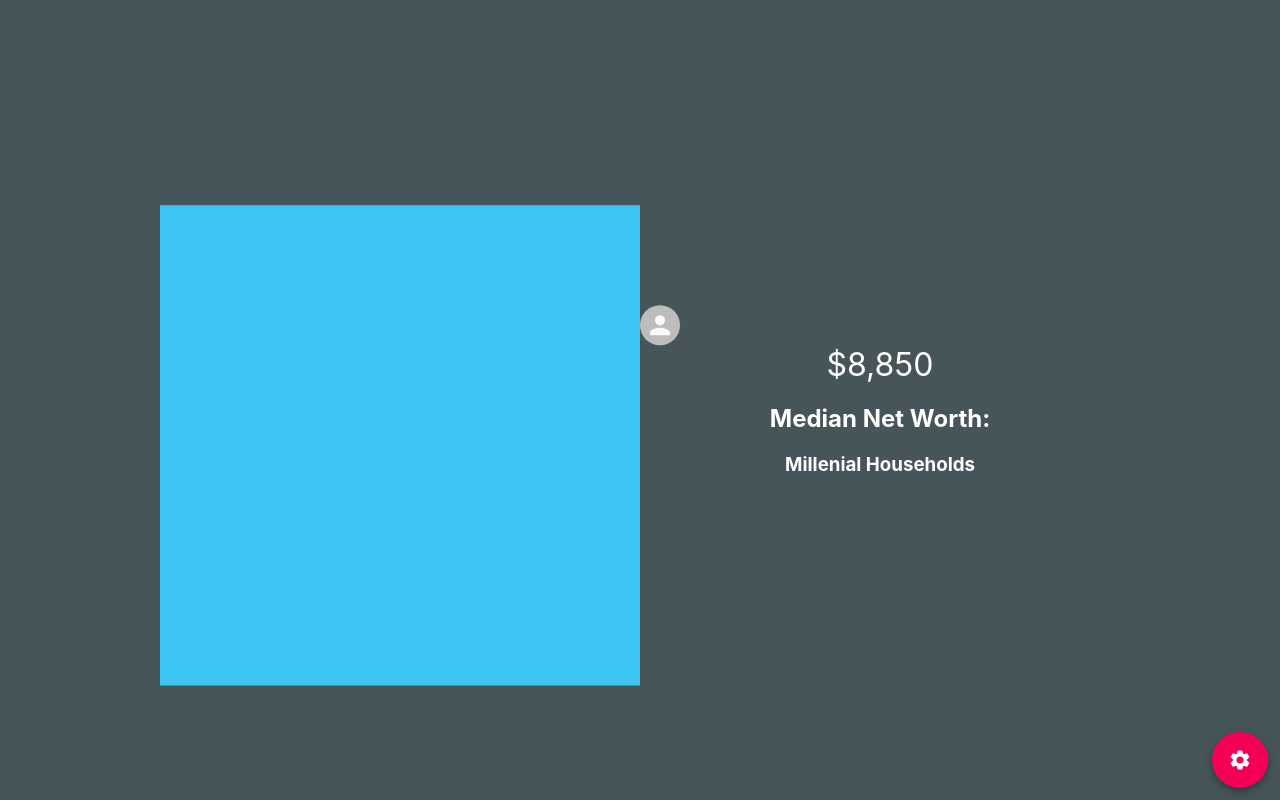
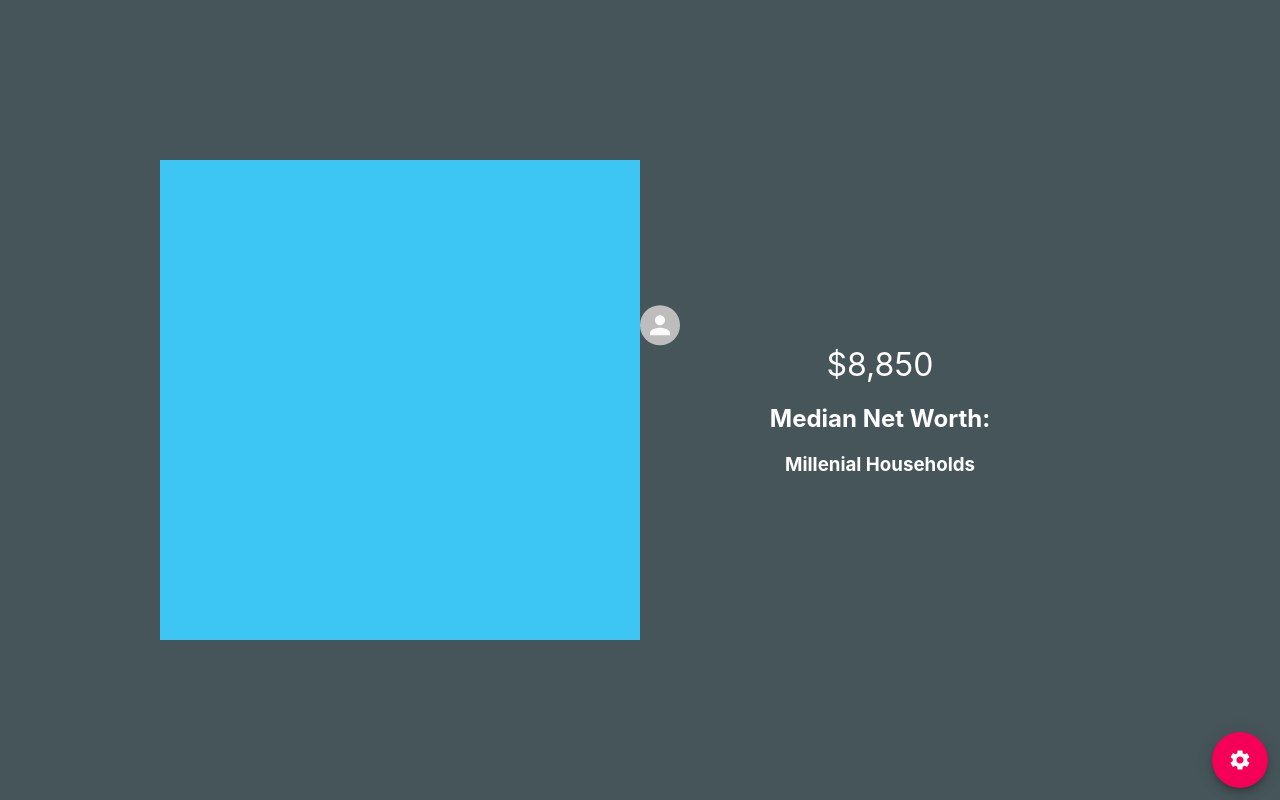
Before and after one commit to berrutti/comparing-numbers, a React (Create React App) app: page / in a window 1280 px wide. Built offline with nearby package versions, Linux system fonts and the light colour scheme.

Commit message:
Add squares component. Fix CSS grid layout

```diff
--- a/src/App.css
+++ b/src/App.css
@@ -13,11 +13,13 @@
   height: 100vh;
 }
 
-.squares {
+.squares-area {
+  grid-area: squares;
+}
+
+.squares-container {
   position: relative;
-  grid-area: squares;
   top: 50%;
-  -ms-transform: translateY(-50%);
   transform: translateY(-50%);
 }
 
@@ -34,15 +36,10 @@
   width: 100%;
   -ms-transform: translateY(-50%);
   transform: translateY(-50%);
-  align-content: center;
 }
 
 .elements span {
   font-size: xx-large;
-}
-
-.square {
-  position: absolute;
 }
 
 .settings {
--- a/src/App.js
+++ b/src/App.js
@@ -1,9 +1,8 @@
-import React, { useState, useEffect, useLayoutEffect, useRef } from 'react';
+import React, { useState, useEffect,  } from 'react';
 import { Fab } from '@material-ui/core';
 import { Settings } from '@material-ui/icons';
 import './App.css';
-import useWindowSize from './hooks/WindowSize';
-import Square from './components/Square';
+import Squares from './components/Squares';
 import Data from './components/Data';
 import SettingsDialog from './components/SettingsDialog';
 
@@ -94,8 +93,6 @@ function App() {
     },
   ]
   const [currentSquareIndex, setCurrentSquareIndex] = useState(0);
-  const [maxSquareSize, setMaxSquareSize] = useState(0)
-  const squareRef = useRef();
 
   const [settingsOpen, setSettingsOpen] = useState(false);
 
@@ -115,36 +112,10 @@ function App() {
   }, [setCurrentSquareIndex, currentSquareIndex, squaresData])
 
 
-  const windowSize = useWindowSize();
-
-  useLayoutEffect(() => {
-    const squaresDiv = squareRef.current;
-    if (squaresDiv) {
-      const size = squaresDiv.offsetWidth > squaresDiv.offsetHeight
-        ? squaresDiv.offsetHeight
-        : squaresDiv.offsetWidth
-      setMaxSquareSize(size);
-    }
-  }, [setMaxSquareSize, windowSize])
-
   return (
     <div className="App">
       <div className="grid-container">
-        <div className="squares" ref={squareRef}>
-          {
-            squaresData
-              .map((square, i) => {
-                return <Square
-                  key={i}
-                  maxSquareSize={maxSquareSize}
-                  squareData={squaresData}
-                  square={square}
-                  selectedSquare={currentSquareIndex}
-                  mapIndex={i}>
-                </Square>
-              })
-          }
-        </div>
+        <Squares squaresData={squaresData} index={currentSquareIndex}></Squares>
         <Data squaresData={squaresData} index={currentSquareIndex}></Data>
       </div>
       <SettingsDialog open={settingsOpen} setOpen={setSettingsOpen}></SettingsDialog>
--- a/src/components/Square.jsx
+++ b/src/components/Square.jsx
@@ -1,17 +1,16 @@
-
-
 import React from 'react';
 import { useSpring, animated, config } from 'react-spring';
 
-function Square({ maxSquareSize, squareData, square, selectedSquare, mapIndex }) {
-    const percentage = square.number / squareData[selectedSquare].number;
+function Square({ maxSquareSize, squaresData, square, selectedSquare, mapIndex }) {
+    const percentage = square.number / squaresData[selectedSquare].number;
     let size = Math.ceil(maxSquareSize * Math.sqrt(percentage));
     if (size > maxSquareSize) {
         size = maxSquareSize;
     }
     const props = useSpring({
-        zIndex: squareData.length - mapIndex,
+        zIndex: squaresData.length - mapIndex,
         backgroundColor: square.color,
+        position: 'absolute',
         width: `${size}px`,
         height: `${size}px`,
         bottom: '0px',
--- /dev/null
+++ b/src/components/Squares.jsx
@@ -0,0 +1,42 @@
+
+import React, { useLayoutEffect, useRef, useState } from 'react';
+import Square from './Square';
+import useWindowSize from '../hooks/WindowSize';
+
+function Squares({ squaresData, index }) {
+    const [maxSquareSize, setMaxSquareSize] = useState(0)
+    const squareRef = useRef();
+    const windowSize = useWindowSize();
+
+    useLayoutEffect(() => {
+        const squaresDiv = squareRef.current;
+        if (squaresDiv) {
+            const size = squaresDiv.offsetWidth > squaresDiv.offsetHeight
+                ? squaresDiv.offsetHeight
+                : squaresDiv.offsetWidth
+            setMaxSquareSize(size);
+        }
+    }, [setMaxSquareSize, windowSize]);
+
+    return (
+        <div className="squares-area" ref={squareRef}>
+            <div className="squares-container" style={{ height: maxSquareSize }}>
+                {
+                    squaresData
+                        .map((square, i, array) => {
+                            console.log(square);
+                            return <Square
+                                key={i}
+                                maxSquareSize={maxSquareSize}
+                                squaresData={array}
+                                square={square}
+                                selectedSquare={index}
+                                mapIndex={i}>
+                            </Square>
+                        })
+                }
+            </div>
+        </div>);
+}
+
+export default Squares;
```
